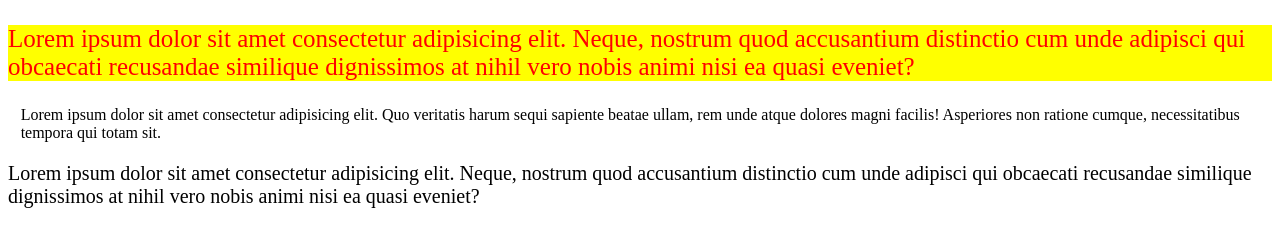
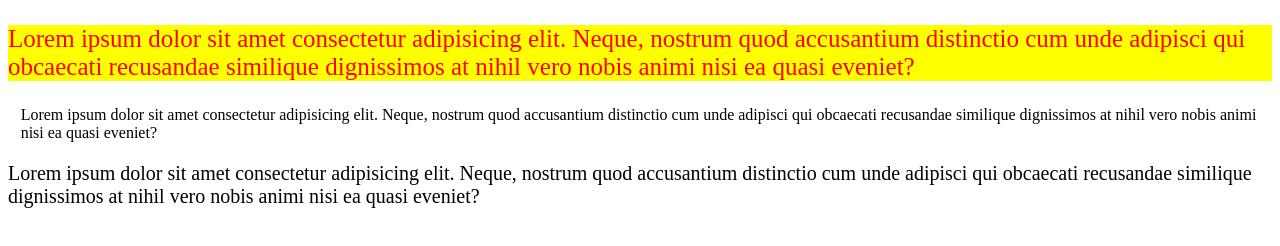
Before and after one commit to evetbrt/aula, a plain HTML site: page index.html in a window 1280 px wide. Drawn offline with Linux system fonts and the light colour scheme.

Commit message:
second commit

```diff
--- a/index.html
+++ b/index.html
@@ -12,7 +12,7 @@
     ;background-color: yellow;">
    Lorem ipsum dolor sit amet consectetur adipisicing elit. Neque, nostrum quod accusantium distinctio cum unde adipisci qui obcaecati recusandae similique dignissimos at nihil vero nobis animi nisi ea quasi eveniet?</p>
    <p
-   style ="margin-left: 1%;"> Lorem ipsum dolor sit amet consectetur adipisicing elit. Quo veritatis harum sequi sapiente beatae ullam, rem unde atque dolores magni facilis! Asperiores non ratione cumque, necessitatibus tempora qui totam sit.</p>
+   style ="margin-left: 1%;"> Lorem ipsum dolor sit amet consectetur adipisicing elit. Neque, nostrum quod accusantium distinctio cum unde adipisci qui obcaecati recusandae similique dignissimos at nihil vero nobis animi nisi ea quasi eveniet?</p>
    <p
    style ="font-size: 20px;"> Lorem ipsum dolor sit amet consectetur adipisicing elit. Neque, nostrum quod accusantium distinctio cum unde adipisci qui obcaecati recusandae similique dignissimos at nihil vero nobis animi nisi ea quasi eveniet?</p>
 </body>
```
